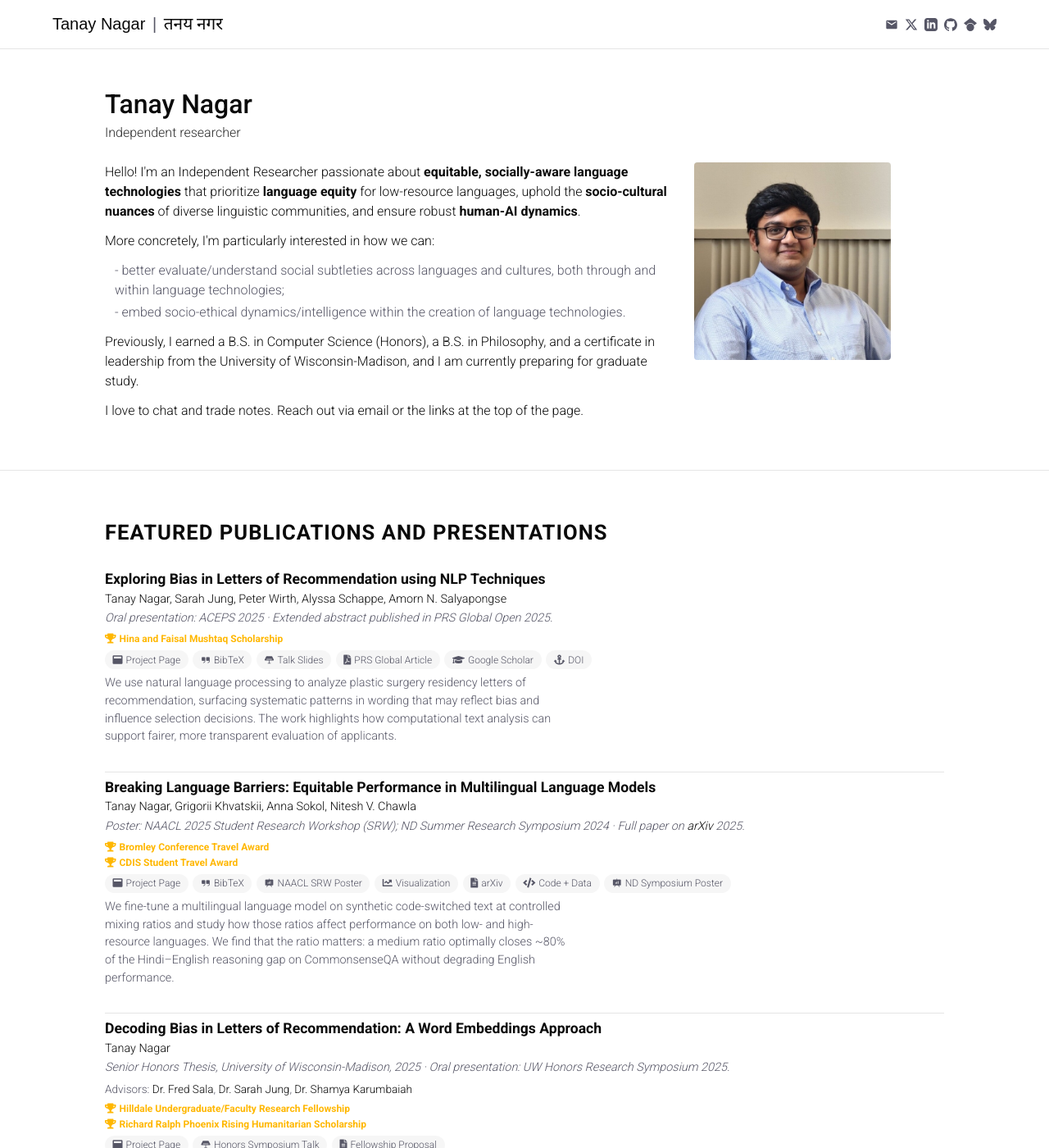
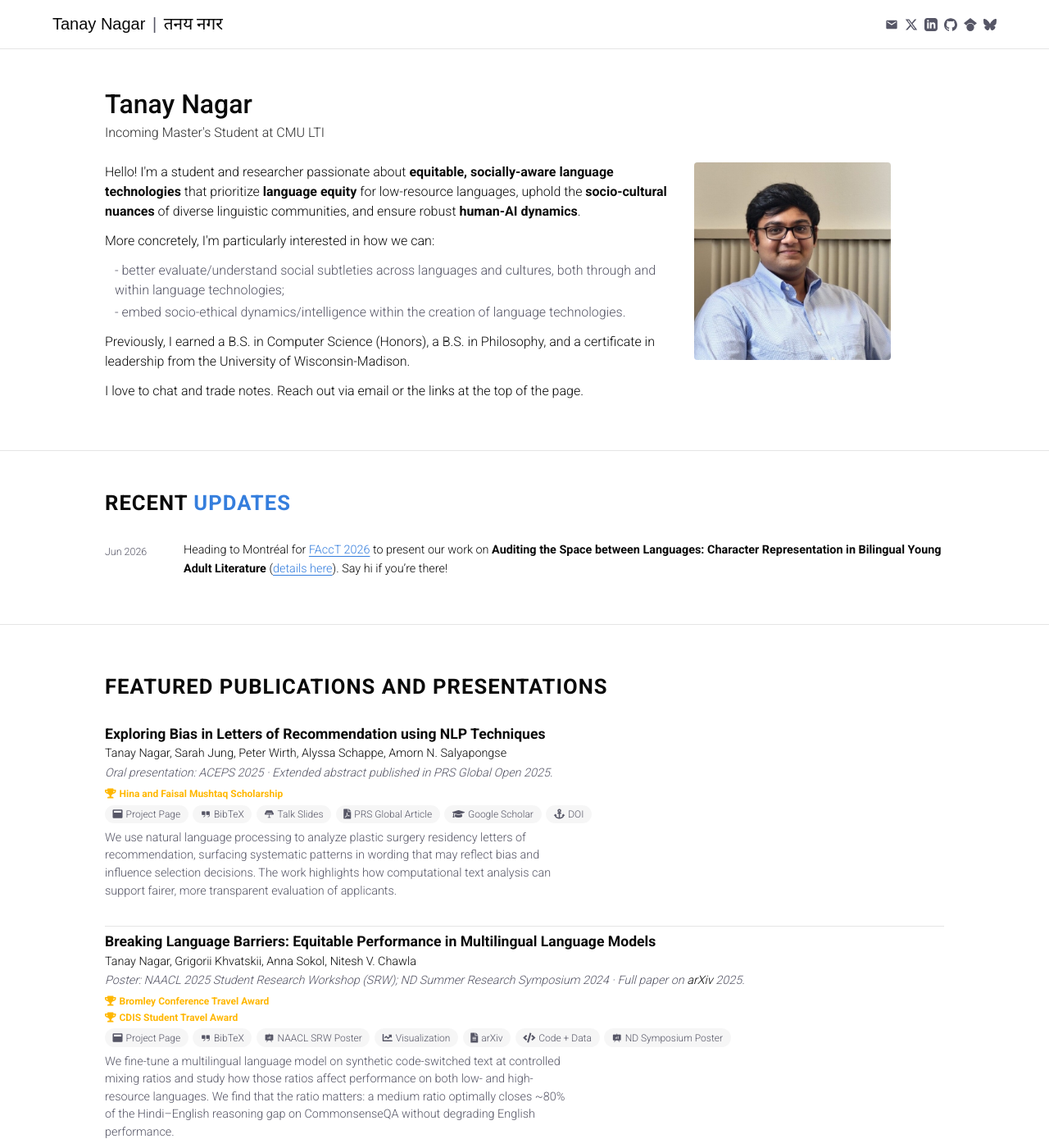
Before and after one commit to tnagar72/tnagar72.github.io, a Jekyll site: the page built from index.html, in a window 1280 px wide and 1400 px high. Shown: the whole window at 82% size. Built offline with Jekyll 4.4.1, drawn with Linux system fonts in a browser that asks for light colours; nearby versions of some CDN libraries.

Commit message:
feat(homepage): update profile for CMU LTI + add FAccT presentation news
- profile.yaml: role tagline now "Incoming Master's Student at CMU LTI";
  bio opener switches from "Independent Researcher" to "student and
  researcher"; drops the stale "preparing for graduate study" trailing
  clause from the education sentence (no longer accurate).
- news.yml: surface the FAccT 2026 presentation entry (Montréal, paper
  title, link to the SIGCHI program page for details). Adds the first
  entry since the file was emptied, so the homepage Updates section
  reappears.
- main.css: simplify Updates row chrome — remove the inset accent-blue
  box-shadow that appeared on hover (now too loud for the warmer page
  background) and switch in-body links from underlined ink to a standard
  blue with a slightly thicker underline on hover.

```diff
--- a/_data/news.yml
+++ b/_data/news.yml
@@ -15,4 +15,5 @@
 # Voice convention: first-person, light personality. Career milestones
 # can stay neutral; writing + personal entries can have voice.
 
-# (empty — homepage will not render the Updates section)
+- date: 2026-06-27
+  body: "Heading to Montréal for [FAccT 2026](https://facctconference.org/index.html) to present our work on **Auditing the Space between Languages: Character Representation in Bilingual Young Adult Literature** ([details here](https://programs.sigchi.org/facct/2026/program/content/254265)). Say hi if you're there!"
--- a/_data/profile.yaml
+++ b/_data/profile.yaml
@@ -1,6 +1,6 @@
 name: Tanay Nagar
 name_hindi: तनय नगर
-role: Independent researcher
+role: Incoming Master's Student at CMU LTI
 portrait: /Images/tanay-nd.jpeg
 portrait_alt: Portrait of Tanay Nagar
 
@@ -13,13 +13,13 @@ areas: ""
 
 # Consolidated bio HTML - single block for easier maintenance
 bio_html: |
-  <p>Hello! I'm an Independent Researcher passionate about <span class="highlight">equitable, socially-aware language technologies</span> that prioritize <strong>language equity</strong> for low-resource languages, uphold the <strong>socio-cultural nuances</strong> of diverse linguistic communities, and ensure robust <strong>human-AI dynamics</strong>.</p>
+  <p>Hello! I'm a student and researcher passionate about <span class="highlight">equitable, socially-aware language technologies</span> that prioritize <strong>language equity</strong> for low-resource languages, uphold the <strong>socio-cultural nuances</strong> of diverse linguistic communities, and ensure robust <strong>human-AI dynamics</strong>.</p>
   <p>More concretely, I'm particularly interested in how we can:</p>
   <ul class="hero-list">
     <li>better evaluate/understand social subtleties across languages and cultures, both through and within language technologies;</li>
     <li>embed socio-ethical dynamics/intelligence within the creation of language technologies.</li>
   </ul>
 
-education_html: Previously, I earned a B.S. in Computer Science (Honors), a B.S. in Philosophy, and a certificate in leadership from the University of Wisconsin-Madison, and I am currently preparing for graduate study.
+education_html: Previously, I earned a B.S. in Computer Science (Honors), a B.S. in Philosophy, and a certificate in leadership from the University of Wisconsin-Madison.
 
 connect_html: I love to chat and trade notes. Reach out via email or the links at the top of the page.
--- a/assets/css/main.css
+++ b/assets/css/main.css
@@ -322,9 +322,9 @@ section {
 .updates-list li {
     /* Two-column grid: date | body. Date column is fixed width so
        all dates align vertically regardless of body length. The
-       horizontal padding + negative margin offset gives the hover
-       background a visible halo around the text without shifting
-       layout. Border radius rounds the hover wash. */
+       horizontal padding + negative margin offset keep the body and
+       date column tracking the same horizontal rhythm as surrounding
+       content. */
     display: grid;
     grid-template-columns: 80px 1fr;
     gap: 1rem;
@@ -333,13 +333,6 @@ section {
     border-radius: 0.5rem;
     font-size: 0.9rem;
     line-height: 1.55;
-    transition: box-shadow 0.2s ease-in-out;
-}
-.updates-list li:hover {
-    /* 2px inset accent-blue outline on hover. inset box-shadow (vs.
-       border) keeps the row from shifting layout when the rim appears,
-       since border would add 2px to the box and reflow neighbors. */
-    box-shadow: inset 0 0 0 2px #357edd;
 }
 .updates-when {
     font-family: var(--font-mono);
@@ -352,14 +345,15 @@ section {
     color: var(--foreground);
 }
 .updates-body a {
-    color: var(--foreground);
+    /* Standard blue link — same accent used elsewhere on the site for
+       inline links. Underline stays on at rest so links are obvious. */
+    color: #357edd;
     text-decoration: underline;
-    text-decoration-color: var(--border);
+    text-decoration-thickness: 1px;
     text-underline-offset: 3px;
-    text-decoration-thickness: 1px;
 }
 .updates-body a:hover {
-    text-decoration-color: var(--foreground);
+    text-decoration-thickness: 2px;
 }
 
 /* Publications */
```
